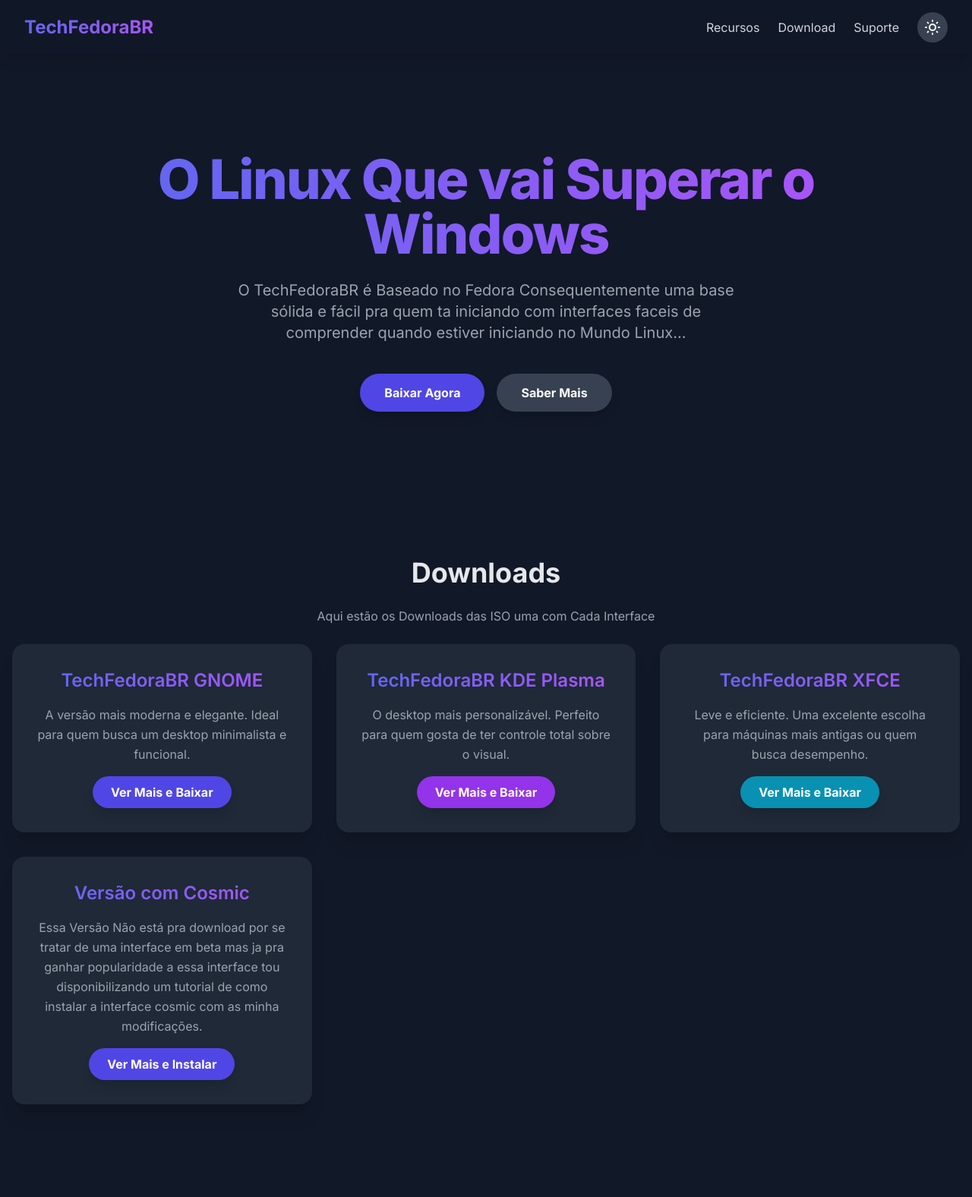
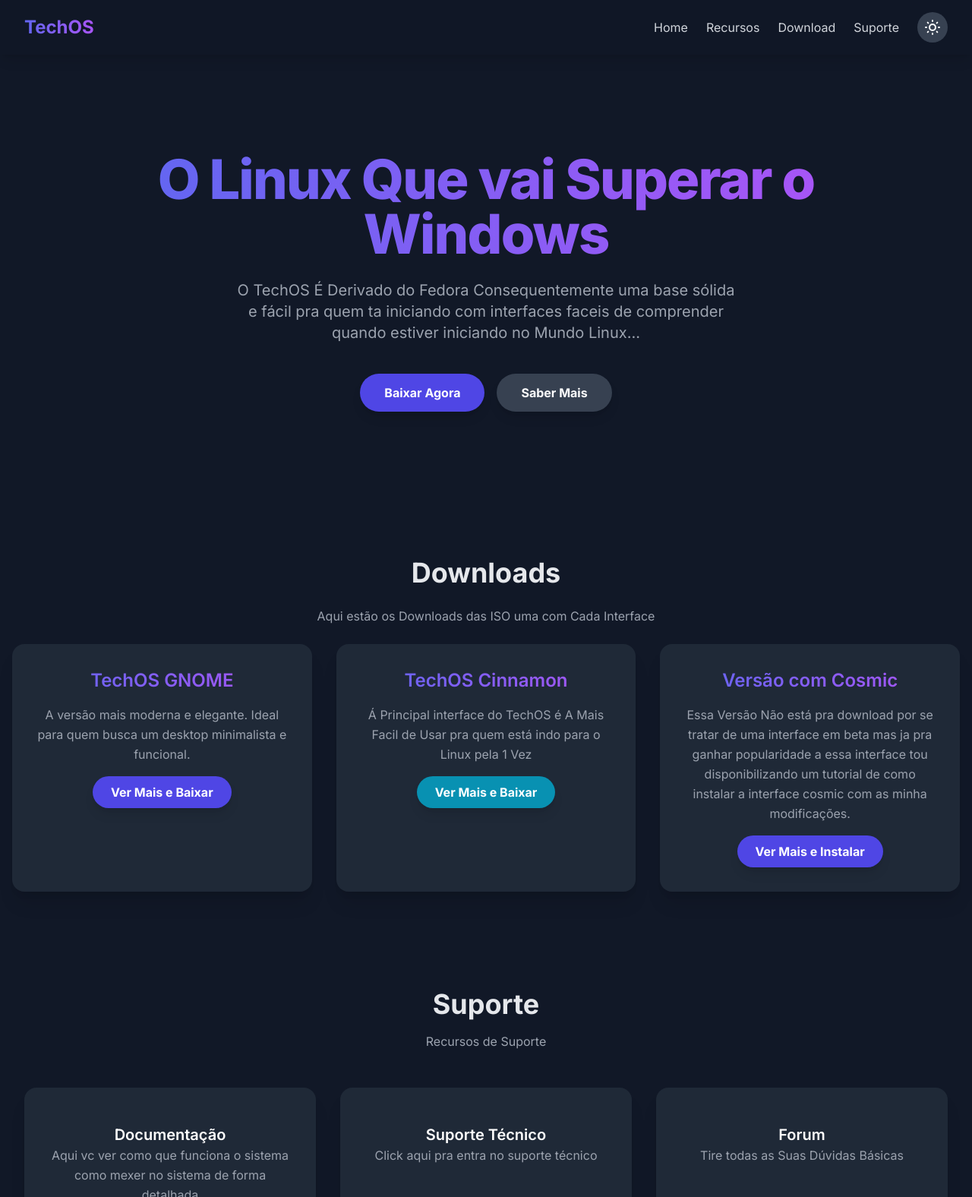
Before and after one commit to TechFedoraOFC/TechFedoraOFC.github.io, a plain HTML site: page index.html in a window 1280 px wide. Shown: the top 1576 px of the page at 76% size. Drawn offline with nearby package versions, Linux system fonts and the light colour scheme.

Commit message:
Update index.html

```diff
--- a/index.html
+++ b/index.html
@@ -3,7 +3,7 @@
 <head>
     <meta charset="UTF-8">
     <meta name="viewport" content="width=device-width, initial-scale=1.0">
-    <title>TechFedoraBR - O Linux Baseado no Fedora e Facil de Usar e instalar</title>
+    <title>TechOS - O Linux Derivado do Fedora e Facil de Usar e instalar</title>
     <link rel="shortcut icon" href="TechFedoraLogo2.png" type="imagem/x-icon" />
     <script src="https://cdn.tailwindcss.com"></script>
     <style>
@@ -48,11 +48,12 @@
     <!-- Adicionada a classe 'navbar-dark' para ser alvo de troca de tema -->
     <nav class="sticky top-0 z-50 bg-gray-900 bg-opacity-90 backdrop-blur-md shadow-lg navbar-dark transition-colors">
         <div class="container mx-auto px-4 md:px-8 py-4 flex justify-between items-center">
-            <a href="#" class="text-2xl font-bold text-gradient">TechFedoraBR</a>
+            <a href="#" class="text-2xl font-bold text-gradient">TechOS</a>
 
             <div class="flex items-center space-x-6">
                 <!-- Links de Navegação -->
                 <div class="hidden md:flex space-x-6">
+                    <a href="index.html" class="text-gray-300 hover:text-purple-400 transition-colors duration-200 navbar-link">Home</a>
                     <a href="recursos.html" class="text-gray-300 hover:text-purple-400 transition-colors duration-200 navbar-link">Recursos</a>
                     <a href="#download" class="text-gray-300 hover:text-purple-400 transition-colors duration-200 navbar-link">Download</a>
                     <a href="#suporte" class="text-gray-300 hover:text-purple-400 transition-colors duration-200 navbar-link">Suporte</a>
@@ -73,7 +74,7 @@
            O Linux Que vai Superar o Windows
         </h1>
         <p class="mt-6 text-lg md:text-xl text-gray-400 max-w-2xl transition-colors hero-text">
-            O TechFedoraBR é Baseado no Fedora Consequentemente uma base sólida e fácil pra quem ta iniciando com interfaces faceis de comprender quando estiver iniciando no Mundo Linux...
+            O TechOS É Derivado do Fedora Consequentemente uma base sólida e fácil pra quem ta iniciando com interfaces faceis de comprender quando estiver iniciando no Mundo Linux...
         </p>
         <div class="mt-10 flex flex-col sm:flex-row space-y-4 sm:space-y-0 sm:space-x-4">
             <a href="#download" class="px-8 py-3 bg-indigo-600 hover:bg-indigo-700 transition-colors duration-200 text-white font-bold rounded-full shadow-lg transform hover:scale-105 primary-button">
@@ -95,7 +96,7 @@
             <div class="mt-12 grid md:grid-cols-3 gap-8">
                 <!-- Card para a versão GNOME -->
                 <div class="bg-gray-800 p-8 rounded-2xl shadow-xl space-y-4 transform hover:scale-105 transition-transform duration-300 card-bg">
-                    <h3 class="text-2xl font-semibold text-gradient">TechFedoraBR GNOME</h3>
+                    <h3 class="text-2xl font-semibold text-gradient">TechOS GNOME</h3>
                     <p class="text-gray-400 card-text transition-colors">
                         A versão mais moderna e elegante. Ideal para quem busca um desktop minimalista e funcional.
                     </p>
@@ -104,20 +105,12 @@
                     </a>
                 </div>
                 <!-- Card para a versão KDE Plasma -->
-                <div class="bg-gray-800 p-8 rounded-2xl shadow-xl space-y-4 transform hover:scale-105 transition-transform duration-300 card-bg">
-                    <h3 class="text-2xl font-semibold text-gradient">TechFedoraBR KDE Plasma</h3>
-                    <p class="text-gray-400 card-text transition-colors">
-                        O desktop mais personalizável. Perfeito para quem gosta de ter controle total sobre o visual.
-                    </p>
-                    <a href="kde.html" class="inline-block px-6 py-2 bg-purple-600 hover:bg-purple-700 transition-colors duration-200 text-white font-bold rounded-full shadow-lg primary-button">
-                        Ver Mais e Baixar
-                    </a>
-                </div>
+
                 <!-- Card para a versão XFCE -->
                 <div class="bg-gray-800 p-8 rounded-2xl shadow-xl space-y-4 transform hover:scale-105 transition-transform duration-300 card-bg">
-                    <h3 class="text-2xl font-semibold text-gradient">TechFedoraBR XFCE</h3>
+                    <h3 class="text-2xl font-semibold text-gradient">TechOS Cinnamon</h3>
                     <p class="text-gray-400 card-text transition-colors">
-                        Leve e eficiente. Uma excelente escolha para máquinas mais antigas ou quem busca desempenho.
+                        Á Principal interface do TechOS é A Mais Facil de Usar pra quem está indo para o Linux pela 1 Vez
                     </p>
                     <a href="xfce.html" class="inline-block px-6 py-2 bg-cyan-600 hover:bg-cyan-700 transition-colors duration-200 text-white font-bold rounded-full shadow-lg primary-button">
                         Ver Mais e Baixar
```
